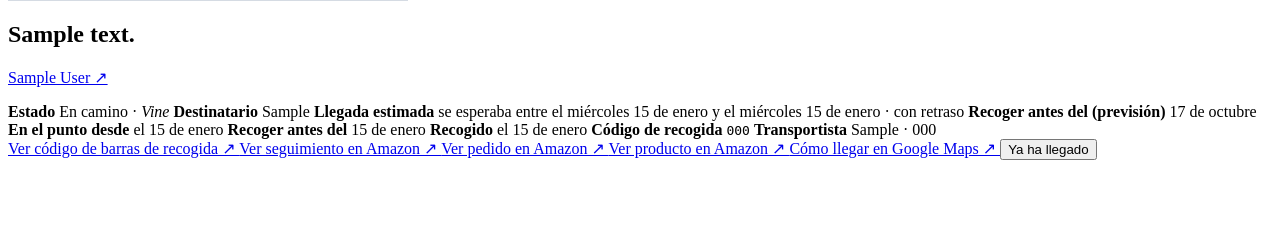
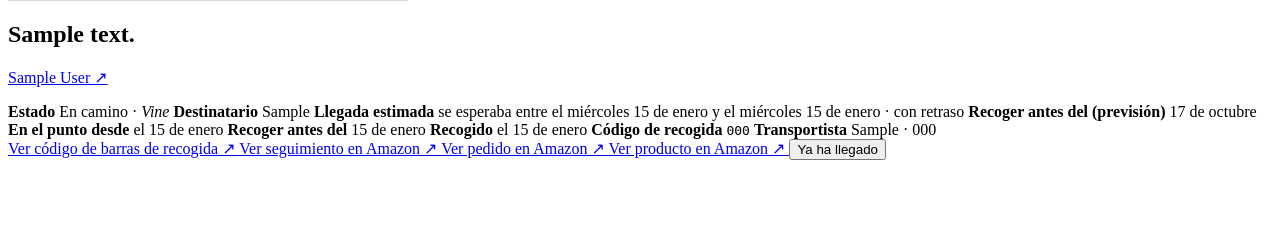
Before and after one commit to alarcia/harvest, a Django app: page /packages/1/ in a window 1280 px wide. Shown: the part 328-567 px from the top of the page. Run offline with Django 5.2, Linux system fonts and the light colour scheme; tables that the repository leaves empty hold one stand-in row (values such as "Sample post"); grey boxes marked "Sample" are stand-in pictures; parts of the project's set-up code (start-up, migrations or seed data) failed here and were passed over.

Commit message:
refactor: remove Google Maps directions link from package detail template and update test assertions

```diff
--- a/packages/templates/packages/_package_detail.html
+++ b/packages/templates/packages/_package_detail.html
@@ -113,11 +113,6 @@
         Ver oficina en el localizador de {{ package.carrier }} ↗
       </a>
     {% endif %}
-    {% if point_maps_url %}
-      <a class="modal-barcode" href="{{ point_maps_url }}" target="_blank" rel="noopener">
-        Cómo llegar en Google Maps ↗
-      </a>
-    {% endif %}
     {% if can_confirm_pickup %}
       {% comment %}Manual close for the pickups no email ever confirms (alt
       store, carrier office). Opens a confirmation step instead of acting on
--- a/packages/tests.py
+++ b/packages/tests.py
@@ -3321,7 +3321,7 @@ class CalendarViewTests(TestCase):
         html = self.client.get(reverse("package_detail", args=[pkg.pk])).content.decode()
         self.assertIn('class="point-maps-link"', html)
         self.assertIn('href="https://www.google.com/maps/dir/?api=1&amp;destination=42.3551436,1.4561642"', html)
-        self.assertIn("Cómo llegar en Google Maps ↗", html)
+        self.assertNotIn("Cómo llegar en Google Maps ↗", html)
 
     def test_pickuppoint_save_normalizes_maps_url(self):
         dirty = (
```
